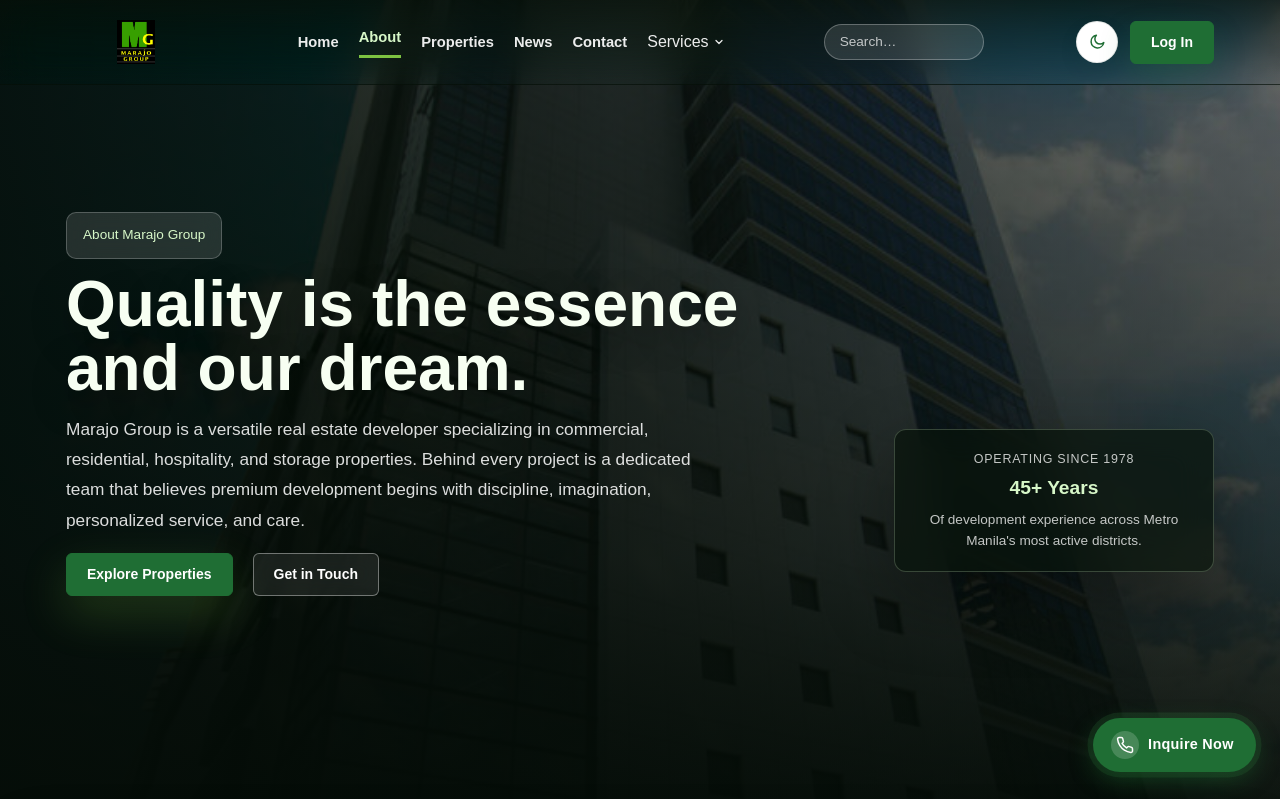
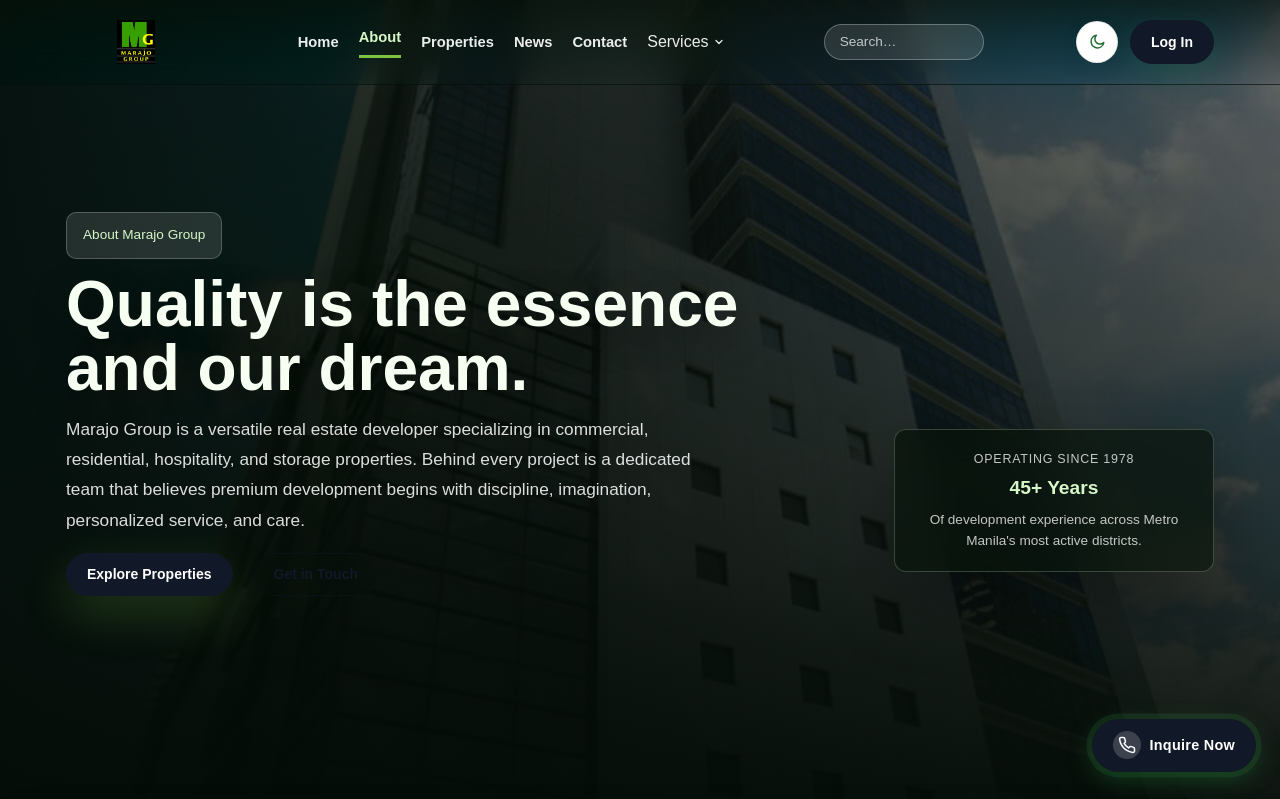
Before and after one commit to jemkirku0907/marajo-group, a Next.js app: page /about in a window 1280 px wide. Shown: the top 799 px of the page. Built offline with nearby package versions, Linux system fonts and the light colour scheme.

Commit message:
Unify site button system

```diff
--- a/app/globals.css
+++ b/app/globals.css
@@ -10,6 +10,16 @@
 :root {
   --background: #ffffff;
   --foreground: #171717;
+  --button-radius: 999px;
+  --button-primary-bg: #111827;
+  --button-primary-text: #ffffff;
+  --button-primary-hover-bg: #1f2937;
+  --button-secondary-bg: transparent;
+  --button-secondary-text: #111827;
+  --button-secondary-border: rgba(17, 24, 39, 0.42);
+  --button-secondary-hover-bg: rgba(17, 24, 39, 0.06);
+  --button-floating-bg: #111827;
+  --button-floating-text: #ffffff;
 }
 
 @theme inline {
@@ -30,6 +40,103 @@ body {
   background: var(--bg-base, var(--background));
   color: var(--text-primary, var(--foreground));
   font-family: Arial, Helvetica, sans-serif;
+}
+
+body.theme-dark,
+html.theme-dark {
+  --button-primary-bg: #f8fafc;
+  --button-primary-text: #111827;
+  --button-primary-hover-bg: #e5e7eb;
+  --button-secondary-bg: transparent;
+  --button-secondary-text: #f8fafc;
+  --button-secondary-border: rgba(248, 250, 252, 0.66);
+  --button-secondary-hover-bg: rgba(248, 250, 252, 0.1);
+  --button-floating-bg: #f8fafc;
+  --button-floating-text: #111827;
+}
+
+.ui-button,
+.btn-primary,
+.btn-secondary,
+.btn-outline,
+.theme-primary-button {
+  border-radius: var(--button-radius) !important;
+  transition:
+    transform 200ms ease,
+    box-shadow 200ms ease,
+    background-color 200ms ease,
+    border-color 200ms ease,
+    color 200ms ease;
+}
+
+.ui-button {
+  display: inline-flex;
+  align-items: center;
+  justify-content: center;
+  gap: 0.55rem;
+  border: 1px solid transparent;
+  min-height: 44px;
+  padding: 0.72rem 1.25rem;
+  font-weight: 800;
+  text-decoration: none;
+  line-height: 1;
+}
+
+.ui-button--primary,
+.btn-primary,
+.theme-primary-button {
+  background: var(--button-primary-bg) !important;
+  border-color: var(--button-primary-bg) !important;
+  color: var(--button-primary-text) !important;
+}
+
+.ui-button--primary:hover,
+.btn-primary:hover,
+.theme-primary-button:hover {
+  background: var(--button-primary-hover-bg) !important;
+  border-color: var(--button-primary-hover-bg) !important;
+  color: var(--button-primary-text) !important;
+  transform: translateY(-2px);
+}
+
+.ui-button--secondary,
+.btn-secondary,
+.btn-outline {
+  background: var(--button-secondary-bg) !important;
+  border-color: var(--button-secondary-border) !important;
+  color: var(--button-secondary-text) !important;
+}
+
+.ui-button--secondary:hover,
+.btn-secondary:hover,
+.btn-outline:hover {
+  background: var(--button-secondary-hover-bg) !important;
+  border-color: var(--button-secondary-text) !important;
+  color: var(--button-secondary-text) !important;
+  transform: translateY(-2px);
+}
+
+.ui-button--floating-action,
+.sticky-contact {
+  background: var(--button-floating-bg) !important;
+  border-color: var(--button-floating-bg) !important;
+  color: var(--button-floating-text) !important;
+}
+
+.ui-button--floating-action:hover,
+.sticky-contact:hover {
+  background: var(--button-primary-hover-bg) !important;
+  border-color: var(--button-primary-hover-bg) !important;
+  color: var(--button-primary-text) !important;
+  transform: translateY(-2px) scale(1.02);
+}
+
+.ui-button:disabled,
+.btn-primary:disabled,
+.theme-primary-button:disabled {
+  cursor: not-allowed;
+  opacity: 0.62;
+  transform: none;
 }
 
 .input {
--- a/app/page.tsx
+++ b/app/page.tsx
@@ -1,5 +1,6 @@
 import Image from "next/image";
 import Link from "next/link";
+import Button from "@/components/Button";
 
 export const metadata = {
   title: "Home",
@@ -20,12 +21,12 @@ export default function HomePage() {
               Makati, BGC, and select Philippine growth districts.
             </p>
             <div className="hero-actions">
-              <Link href="/properties" className="btn-primary">
+              <Button href="/properties" className="btn-primary">
                 Explore Properties
-              </Link>
-              <Link href="/about" className="btn-secondary">
+              </Button>
+              <Button href="/about" variant="secondary" className="btn-secondary">
                 Our Story
-              </Link>
+              </Button>
             </div>
           </div>
           <div className="home-hero-media reveal-on-scroll" aria-label="Featured Marajo development preview">
@@ -356,12 +357,12 @@ export default function HomePage() {
             <h2>Schedule a site visit or request project information.</h2>
           </div>
           <div className="section-actions">
-            <Link href="/contact" className="btn-primary">
+            <Button href="/contact" className="btn-primary">
               Contact Sales
-            </Link>
-            <Link href="/properties" className="btn-outline">
+            </Button>
+            <Button href="/properties" variant="secondary" className="btn-outline">
               View Properties
-            </Link>
+            </Button>
           </div>
         </div>
       </section>
--- /dev/null
+++ b/components/Button.tsx
@@ -0,0 +1,37 @@
+import Link from "next/link";
+import type { ButtonHTMLAttributes, ReactNode } from "react";
+
+type ButtonVariant = "primary" | "secondary" | "floating-action";
+
+type BaseProps = {
+  children: ReactNode;
+  className?: string;
+  variant?: ButtonVariant;
+  href?: string;
+  title?: string;
+  ariaLabel?: string;
+};
+
+type ButtonProps = BaseProps & ButtonHTMLAttributes<HTMLButtonElement>;
+
+function buttonClassName(variant: ButtonVariant, className?: string) {
+  return ["ui-button", `ui-button--${variant}`, className].filter(Boolean).join(" ");
+}
+
+export default function Button({ children, className, variant = "primary", href, title, ariaLabel, ...props }: ButtonProps) {
+  const classes = buttonClassName(variant, className);
+
+  if (href) {
+    return (
+      <Link href={href} className={classes} title={title} aria-label={ariaLabel}>
+        {children}
+      </Link>
+    );
+  }
+
+  return (
+    <button className={classes} title={title} aria-label={ariaLabel} {...props}>
+      {children}
+    </button>
+  );
+}
--- a/components/LayoutShell.tsx
+++ b/components/LayoutShell.tsx
@@ -1,9 +1,8 @@
 "use client";
-
-import Link from "next/link";
 import { useEffect } from "react";
 import { usePathname } from "next/navigation";
 import AuthModal from "@/components/AuthModal";
+import Button from "@/components/Button";
 import Footer from "@/components/Footer";
 import Navbar from "@/components/Navbar";
 import ScrollPolish from "@/components/ScrollPolish";
@@ -24,14 +23,14 @@ export default function LayoutShell({ children }: { children: React.ReactNode })
       <main className={isAdmin ? undefined : "flex-1"}>{children}</main>
       {!isAdmin && (
         <>
-          <Link href="/contact" className="sticky-contact" title="Contact Sales" aria-label="Contact our sales team">
+          <Button href="/contact" variant="floating-action" className="sticky-contact" title="Contact Sales" ariaLabel="Contact our sales team">
             <span className="sticky-contact-icon" aria-hidden="true">
               <svg width="18" height="18" viewBox="0 0 24 24" fill="none" stroke="currentColor" strokeWidth={2} strokeLinecap="round" strokeLinejoin="round">
                 <path d="M22 16.92v3a2 2 0 0 1-2.18 2 19.79 19.79 0 0 1-8.63-3.07 19.5 19.5 0 0 1-6-6 19.79 19.79 0 0 1-3.07-8.67A2 2 0 0 1 4.11 2h3a2 2 0 0 1 2 1.72c.127.96.362 1.903.7 2.81a2 2 0 0 1-.45 2.11L8.09 9.91a16 16 0 0 0 6 6l1.27-1.27a2 2 0 0 1 2.11-.45c.907.338 1.85.573 2.81.7A2 2 0 0 1 22 16.92z" />
               </svg>
             </span>
             <span className="sticky-contact-label">Inquire Now</span>
-          </Link>
+          </Button>
           <Footer />
           <AuthModal />
           <ScrollPolish />
--- a/components/Navbar.tsx
+++ b/components/Navbar.tsx
@@ -6,6 +6,7 @@ import Link from "next/link";
 import { usePathname, useRouter } from "next/navigation";
 import { useAuth } from "@/lib/AuthContext";
 import AccountModal from "./AccountModal";
+import Button from "./Button";
 
 const NAV_LINKS = [
   { href: "/", label: "Home" },
@@ -144,9 +145,9 @@ export default function Navbar({ themeControl }: { themeControl?: React.ReactNod
         <div className="header-actions">
           {themeControl}
           {!user ? (
-            <button type="button" onClick={() => openModal("login")} className="btn-primary">
+            <Button type="button" onClick={() => openModal("login")} className="btn-primary nav-login-button">
               Log In
-            </button>
+            </Button>
           ) : (
             <div className="user-menu">
               <button
--- a/components/PropertyHero.tsx
+++ b/components/PropertyHero.tsx
@@ -1,5 +1,5 @@
 import Image from "next/image";
-import Link from "next/link";
+import Button from "@/components/Button";
 
 type HeroStat = {
   label: string;
@@ -48,16 +48,16 @@ export default function PropertyHero({ name, tagline, category, meta, heroImage,
         <div className="property-hero-content">
           <p>{tagline}</p>
           <div className="property-hero-actions">
-            <Link href={ctaHref} className="property-hero-button property-hero-button-primary">
+            <Button href={ctaHref} className="property-hero-button property-hero-button-primary">
               View Overview
               <svg className="property-hero-button-icon" width="14" height="14" viewBox="0 0 24 24" fill="none" aria-hidden="true">
                 <path d="M7 17 17 7" stroke="currentColor" strokeWidth="2.4" strokeLinecap="round" strokeLinejoin="round" />
                 <path d="M9 7h8v8" stroke="currentColor" strokeWidth="2.4" strokeLinecap="round" strokeLinejoin="round" />
               </svg>
-            </Link>
-            <Link href="/contact" className="property-hero-button property-hero-button-secondary">
+            </Button>
+            <Button href="/contact" variant="secondary" className="property-hero-button property-hero-button-secondary">
               Inquire Now
-            </Link>
+            </Button>
           </div>
         </div>
 
```
